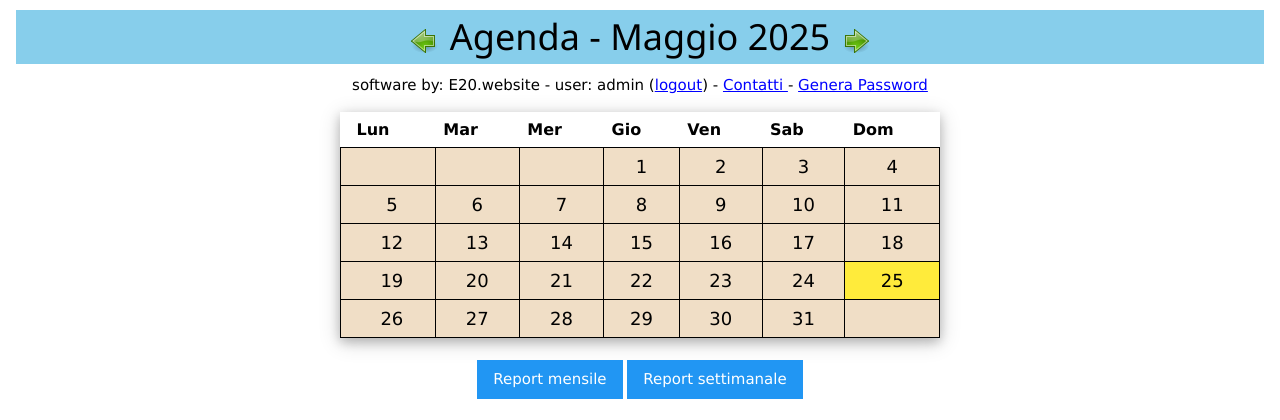
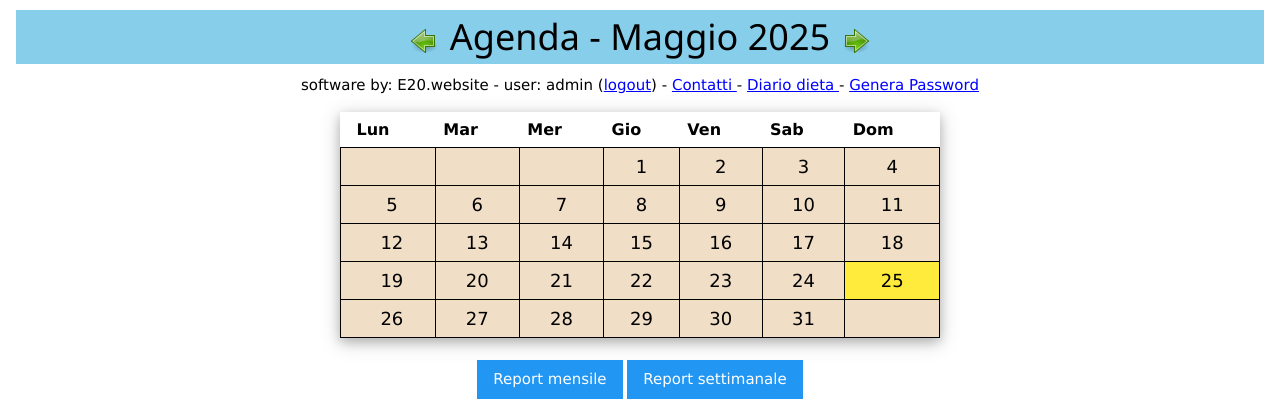
Before and after one commit to giuliofalco/e20, a Django app: page /agenda/ in a window 1280 px wide. Shown: the top 420 px of the page. Run offline with Django 4.2, Linux system fonts and the light colour scheme; a user stored in the database is signed in; data that the repository does not hold is empty; parts of the project's set-up code (start-up, migrations or seed data) failed here and were passed over; some libraries are stand-ins or nearby versions.

Commit message:
adding to agenda menu,  link to diario

```diff
--- a/agenda/templates/agenda/calendar_view.html
+++ b/agenda/templates/agenda/calendar_view.html
@@ -64,6 +64,7 @@
   software by: E20.website - user: {{user}} (<a href="{%url 'agenda:logout_view'%}" class="underlined">logout</a>)
 
   - <a href="{%url 'contatti:index'%}" class="underlined"> Contatti </a> -
+    <a href="{%url 'diario:index'%}" class="underlined"> Diario dieta </a> -
     <a href="{%url 'agenda:genera_password' %}" class="underlined" target="_blank">Genera Password</a>
   <p>
 
```
